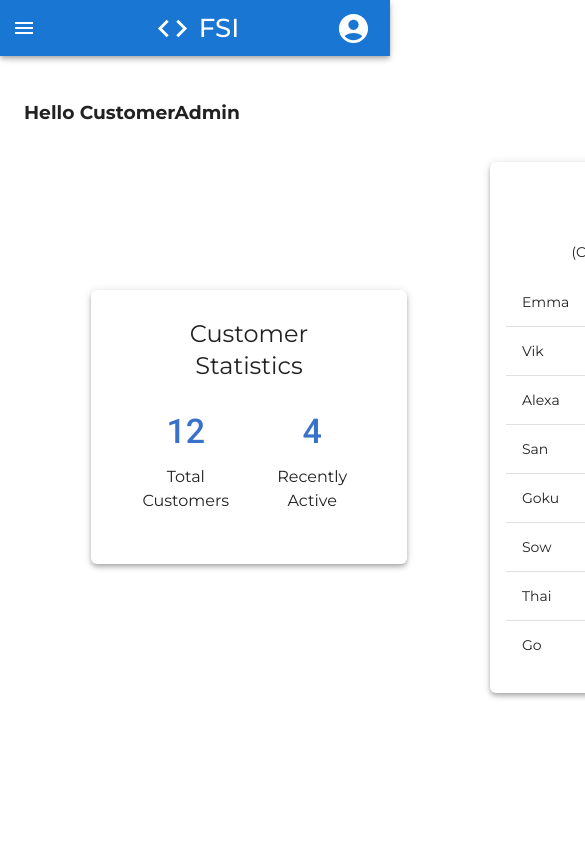
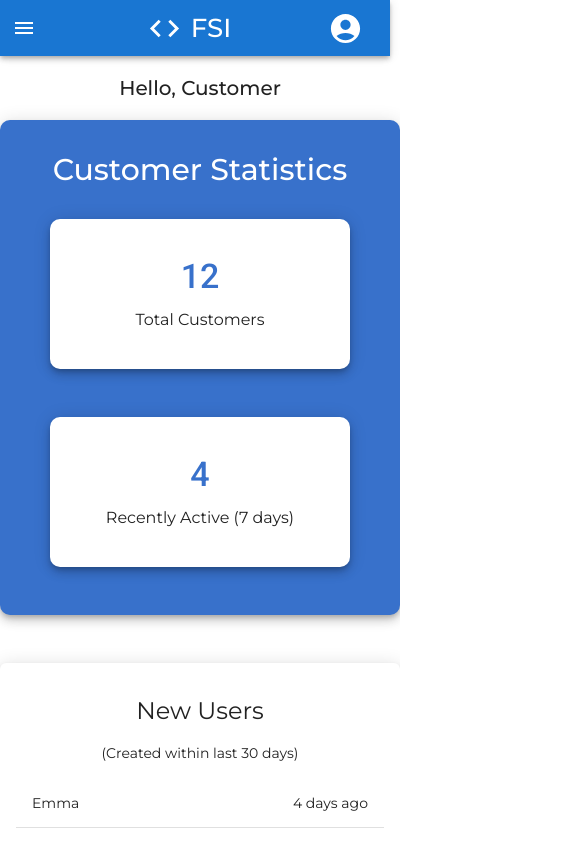
Before and after one commit to gokul-3/FSI-Project, a React (Create React App) app in the folder frontend/: page /customer in a window 390 px wide. Shown: the top 844 px of the page, 585 px wide, since content can reach past the window. Built offline with nearby package versions, Linux system fonts and the light colour scheme.

Commit message:
Updated designs and responsiveness of cards

```diff
--- a/frontend/src/Dashboard/Cards/ActivityCard.js
+++ b/frontend/src/Dashboard/Cards/ActivityCard.js
@@ -1,11 +1,17 @@
-import React from 'react';
-import { Avatar, Card, CardContent, Divider, List,ListItem, ListItemText, ListItemAvatar, Typography } from '@mui/material';
+import React from "react";
+import {
+  Avatar,
+  Card,
+  CardContent,
+  Divider,
+  ListItem,
+  ListItemText,
+  ListItemAvatar,
+  Typography,
+} from "@mui/material";
 
-
-
-export default function BasicCard(props) {
-    const CustomerData = ({ customers,users }) => {
-        return customers.map((element, index) =>
+const CustomerData = ({ customers, users }) => {
+  return customers.map((element, index) => (
     <>
       <ListItem alignItems="center">
         <ListItemAvatar>
@@ -14,9 +20,7 @@ export default function BasicCard(props) {
 
         <ListItemText
           primary={
-                            <Typography
-                                fontSize="14px"
-                                sx={{ display: 'inline-block' }} >
+            <Typography fontSize="16px" fontWeight={500} display="inline-block">
               {element}
             </Typography>
           }
@@ -24,8 +28,11 @@ export default function BasicCard(props) {
         <ListItemText
           primary={
             <Typography
-                                fontSize="14px"
-                                sx={{ display: 'inline-block',float:'right' }} >
+              fontSize="16px"
+              display="inline-block"
+              fontWeight={500}
+              sx={{ float: "right" }}
+            >
               {users[index]}
             </Typography>
           }
@@ -33,12 +40,17 @@ export default function BasicCard(props) {
       </ListItem>
       {index !== customers.length - 1 && <Divider variant="inset" />}
     </>
-        )
-    }
+  ));
+};
+export default function BasicCard(props) {
   return (
-        <Card sx={{minWidth: 300, maxWidth: 450,margin:'1rem', borderRadius: "6px" }} variant="elevation" elevation={4}>
+    <Card
+      sx={{ width: { xs: 400, sm: 500, lg: 550 }, borderRadius: "10px" }}
+      variant="elevation"
+      elevation={6}
+    >
       <CardContent>
-                <Typography variant='h5' sx={{ textAlign: "center", margin: '1rem 0' }}>
+        <Typography variant="h5" sx={{ textAlign: "center", margin: "1rem 0" }}>
           {props.title}
         </Typography>
         <CustomerData customers={props.names} users={props.count} />
--- a/frontend/src/Dashboard/Cards/CountCard.js
+++ b/frontend/src/Dashboard/Cards/CountCard.js
@@ -1,31 +1,65 @@
 import React from "react";
-import { Box, Card, CardContent, Typography } from "@mui/material";
+import { Box, Card, CardContent, Paper, Typography } from "@mui/material";
 
-export default function BasicCard(props) {
 const NumberBox = (props) => {
   return (
-      <Box sx={{ width: "50%", padding: "1%" }}>
-        <Typography variant="h4" sx={{ paddingBottom: "12px",fontFamily:'Roboto,Poppins',color:'#3871cb;',fontWeight:500 }}>
+    <Box
+      sx={{ width: { xs: 300, sm: 220 } }}
+      height={150}
+      bgcolor="#fff"
+      display="flex"
+      flexDirection="column"
+      justifyContent="center"
+      gap="10px"
+      borderRadius="10px"
+      component={Paper}
+      elevation={6}
+    >
+      <Typography
+        variant="h4"
+        fontFamily="Roboto, Poppins"
+        fontWeight={500}
+        color="#3871cb"
+      >
         {props.count}
       </Typography>
-        <Typography>{props.head}</Typography>
+      <Typography>{props.header}</Typography>
     </Box>
   );
 };
+export default function CountCard(props) {
   return (
     <Card
-      sx={{ minWidth: 300, maxWidth: 450, margin: "1rem", borderRadius: "6px"}}
+      sx={{
+        width: { xs: "400px", sm: "450px", lg: "60%" },
+        margin: "auto",
+        borderRadius: "10px",
+        bgcolor: "#3871cb",
+      }}
       variant="elevation"
-      elevation={4}
+      elevation={6}
     >
       <CardContent>
-        <Typography variant="h5" sx={{ textAlign: "center", margin: "0.7rem 0" }}>
-          Customer <br/>Statistics
+        <Typography
+          fontSize={30}
+          fontWeight={500}
+          color="#fff"
+          sx={{ textAlign: "center", margin: "0.7rem 0" }}
+        >
+          Customer Statistics
         </Typography>
 
-        <CardContent style={{ display: "flex", textAlign: "center" }}>
-          <NumberBox head=" Total Customers " count="12" />
-          <NumberBox head=" Recently Active " count="4" />
+        <CardContent
+          style={{
+            display: "flex",
+            textAlign: "center",
+            justifyContent: "center",
+            flexWrap: "wrap",
+            gap: "3rem",
+          }}
+        >
+          <NumberBox {...props.totalCustomers} />
+          <NumberBox {...props.recentlyActive } />
         </CardContent>
       </CardContent>
     </Card>
--- a/frontend/src/Dashboard/Cards/ListCard.js
+++ b/frontend/src/Dashboard/Cards/ListCard.js
@@ -1,49 +1,64 @@
-import React from 'react';
-import {Card, CardContent,Divider,ListItem,ListItemText, Typography } from "@mui/material";
+import React from "react";
+import {
+  Card,
+  CardContent,
+  Divider,
+  ListItem,
+  ListItemText,
+  Typography,
+} from "@mui/material";
 
-export default function(){
 const UserData = ({ users }) => {
-        return users.map((element, index) =>
+  return users.map((element, index) => (
     <>
       <ListItem alignItems="center">
         <ListItemText
           primary={
-                            <Typography
-                                fontSize="14px"
-                                sx={{ display: 'inline-block' }} >
+            <Typography fontSize="14px" sx={{ display: "inline-block" }}>
               {element}
             </Typography>
-
           }
         />
         <ListItemText
           primary={
             <Typography
               fontSize="14px"
-                                sx={{ display: 'inline-block',float:'right' }} >
+              sx={{ display: "inline-block", float: "right" }}
+            >
               {element.length} days ago
             </Typography>
-
           }
         />
       </ListItem>
       {index !== users.length - 1 && <Divider variant="" />}
     </>
-        )
-    }
-    const names = ['Emma','Vik','Alexa','San','Goku','Sow','Thai','Go'];
-    return(
-        <Card sx={{minWidth: 240, maxWidth: 360,margin:'1rem', borderRadius: "6px" }} variant="elevation" elevation={4}>
+  ));
+};
+const ListCard = () => {
+  const names = ["Emma", "Vik", "Alexa", "San", "Goku", "Sow", "Thai", "Go"];
+  return (
+    <Card
+      sx={{
+        width: { xs: 400, sm: 450, lg: "60%" },
+        borderRadius: "6px",
+        margin: "auto",
+      }}
+      variant="elevation"
+      elevation={6}
+    >
       <CardContent>
-                <Typography variant='h5' sx={{ textAlign: "center", margin: '1rem 0' }}>
+        <Typography variant="h5" sx={{ textAlign: "center", margin: "1rem 0" }}>
           New Users
         </Typography>
-                <Typography variant='body2' sx={{ textAlign: "center", margin: '1rem 0' }}>
+        <Typography
+          variant="body2"
+          sx={{ textAlign: "center", margin: "1rem 0" }}
+        >
           (Created within last 30 days)
         </Typography>
-                <UserData users={names}/>
+        <UserData users={names} />
       </CardContent>
     </Card>
-    )
-
-}
+  );
+};
+export default ListCard;
--- a/frontend/src/Dashboard/customerAdmin/CustomerAdminDashboard.js
+++ b/frontend/src/Dashboard/customerAdmin/CustomerAdminDashboard.js
@@ -1,18 +1,31 @@
 import React from "react";
 import ListCard from "../Cards/ListCard";
-import CountCard from "../Cards/CountCard";
+import CustomerCountCard from "../Cards/CountCard";
+import { Box, Typography } from "@mui/material";
 const CustomerAdminDashboard = () => {
   return (
     <>
-      <h3>Hello CustomerAdmin</h3>
-      <div style={{ display: "flex",justifyContent:'space-evenly' }}>
-        <div style={{ display:'flex',justifyContent:'center',alignItems:'center',minWidth: 450 }}>
-            <CountCard />
-        </div>
-        <div style={{ minWidth: 450 }}>
-          <ListCard />
-        </div>
-      </div>
+      <Typography
+        sx={{ textAlign: { xs: "center", sm: "start" } }}
+        variant="h6"
+        margin="1rem"
+      >
+        Hello, Customer
+      </Typography>
+      <Box
+        display="flex"
+        justifyContent="space-evenly"
+        flexWrap="wrap"
+        flexDirection="column"
+        gap="3rem"
+        marginBottom="3rem"
+      >
+        <CustomerCountCard
+          totalCustomers={{ header: "Total Customers", count: "12" }}
+          recentlyActive={{ header: "Recently Active (7 days)", count: "4" }}
+        />
+        <ListCard />
+      </Box>
     </>
   );
 };
--- a/frontend/src/Dashboard/superAdmin/SuperAdminDashboard.js
+++ b/frontend/src/Dashboard/superAdmin/SuperAdminDashboard.js
@@ -1,18 +1,42 @@
 import React from "react";
-import FirstCard from "../Cards/CountCard";
+import SuperAdminCountCard from "../Cards/CountCard";
 import TierCard from "../Cards/ActivityCard";
+import { Box, Typography } from "@mui/material";
 
 const SuperAdminDashboard = () => {
-  const names = ['Emma','Alexa','Vika'];
-  const count = ['2','2','2'];
+  const names = ["Emma", "Alexa", "Vika"];
+  const count = ["2", "2", "2"];
   return (
     <>
-      <h3 style={{marginBottom:'5vw'}}>Hello Super Admin</h3>
-      <div style={{display:'flex',flexDirection:'row',justifyContent:"space-evenly",alignItems: 'start',flexWrap:'wrap'}}>
-        <FirstCard />
-        <TierCard title="Most Activity" names={names} count={count}/>
-        <TierCard title="Least Activity" names={names} count={count}/>
-      </div>
+      <Typography
+        sx={{ textAlign: { xs: "center", sm: "start" } }}
+        variant="h6"
+        margin="1rem"
+      >
+        Hello, Super Admin
+      </Typography>
+      <Box
+        display="flex"
+        justifyContent="space-evenly"
+        flexDirection="column"
+        flexWrap="wrap"
+        gap="3rem"
+      >
+        <SuperAdminCountCard
+          totalCustomers={{ header: "Total Customers", count: "12" }}
+          recentlyActive={{ header: "Recently Active (7 days)", count: "4" }}
+        />
+        <Box
+          display="flex"
+          flexWrap="wrap"
+          gap="3rem"
+          justifyContent="center"
+          marginBottom="5rem"
+        >
+          <TierCard title="Most Activity" names={names} count={count} />
+          <TierCard title="Least Activity" names={names} count={count} />
+        </Box>
+      </Box>
     </>
   );
 };
--- a/frontend/src/Layouts/Root/Navbar.js
+++ b/frontend/src/Layouts/Root/Navbar.js
@@ -37,9 +37,11 @@ const Navbar = ({ handleDrawerToggle, drawerWidth }) => {
           <CodeIcon fontSize="large" />
           FSI
         </Typography>
-        <Avatar sx={{ bgcolor: "transparent" }}>
-          <AccountCircle fontSize="large" />
-        </Avatar>
+        <IconButton>
+          <Avatar sx={{ bgcolor: "transparent" }}>
+            <AccountCircle fontSize="large" />
+          </Avatar>
+        </IconButton>
       </Toolbar>
     </AppBar>
   );
--- a/frontend/src/Layouts/Root/RootLayout.js
+++ b/frontend/src/Layouts/Root/RootLayout.js
@@ -33,7 +33,6 @@ const RootLayout = () => {
           component="main"
           sx={{
             flexGrow: 1,
-            p: 3,
             width: { sm: `calc(100% - ${drawerWidth}px)` },
           }}
         >
--- a/frontend/src/index.js
+++ b/frontend/src/index.js
@@ -4,9 +4,9 @@ import App from "./App";
 import "./index.css";
 import { configureStore } from "@reduxjs/toolkit";
 import { Provider } from "react-redux";
-import superAdminReducer from "./store/superAdmin-slice";
-import customerAdminReducer from "./store/customerAdmin-slice";
-import userReducer from "./store/user-slice";
+import superAdminReducer from "./Store/superAdmin-slice";
+import customerAdminReducer from "./Store/customerAdmin-slice";
+import userReducer from "./Store/user-slice";
 
 const store = configureStore({
   reducer: {
```
Lines whose indentation alone changed are shown as unchanged.
